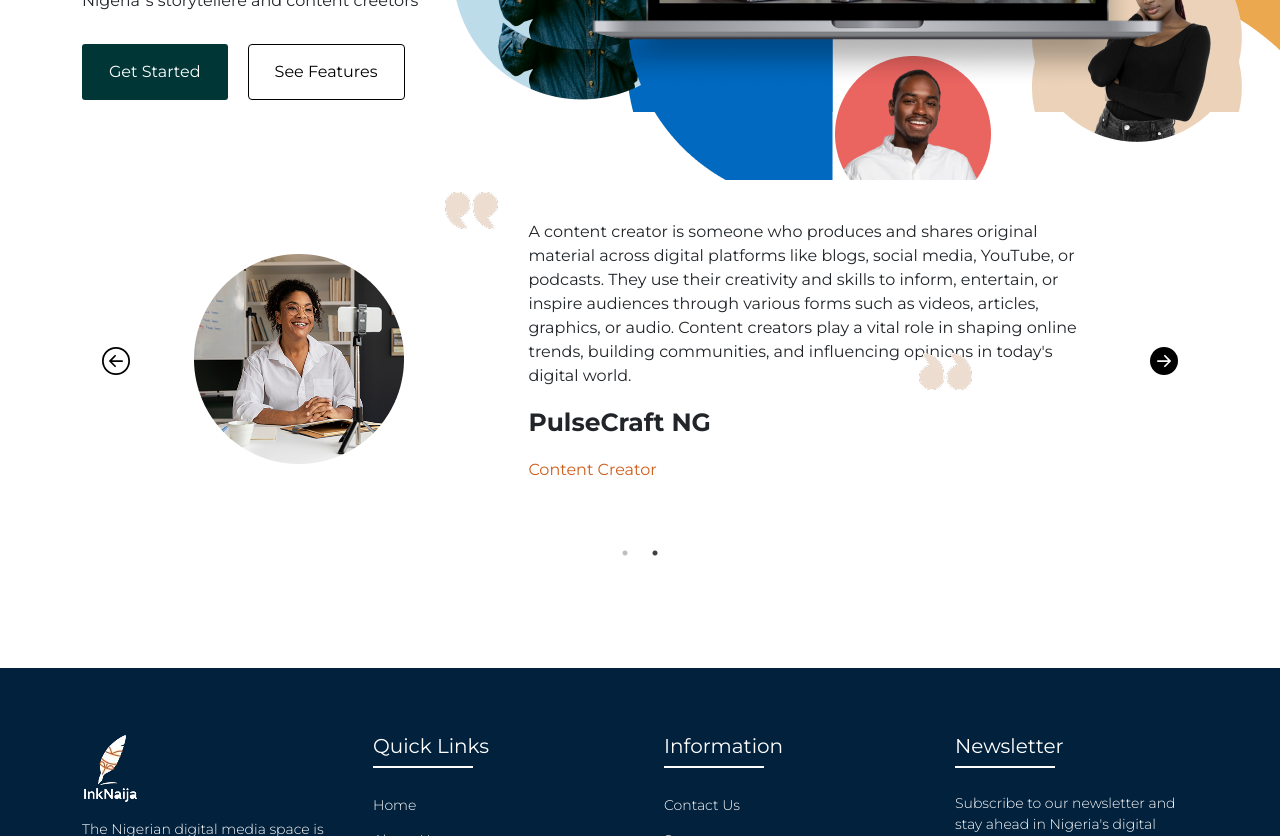
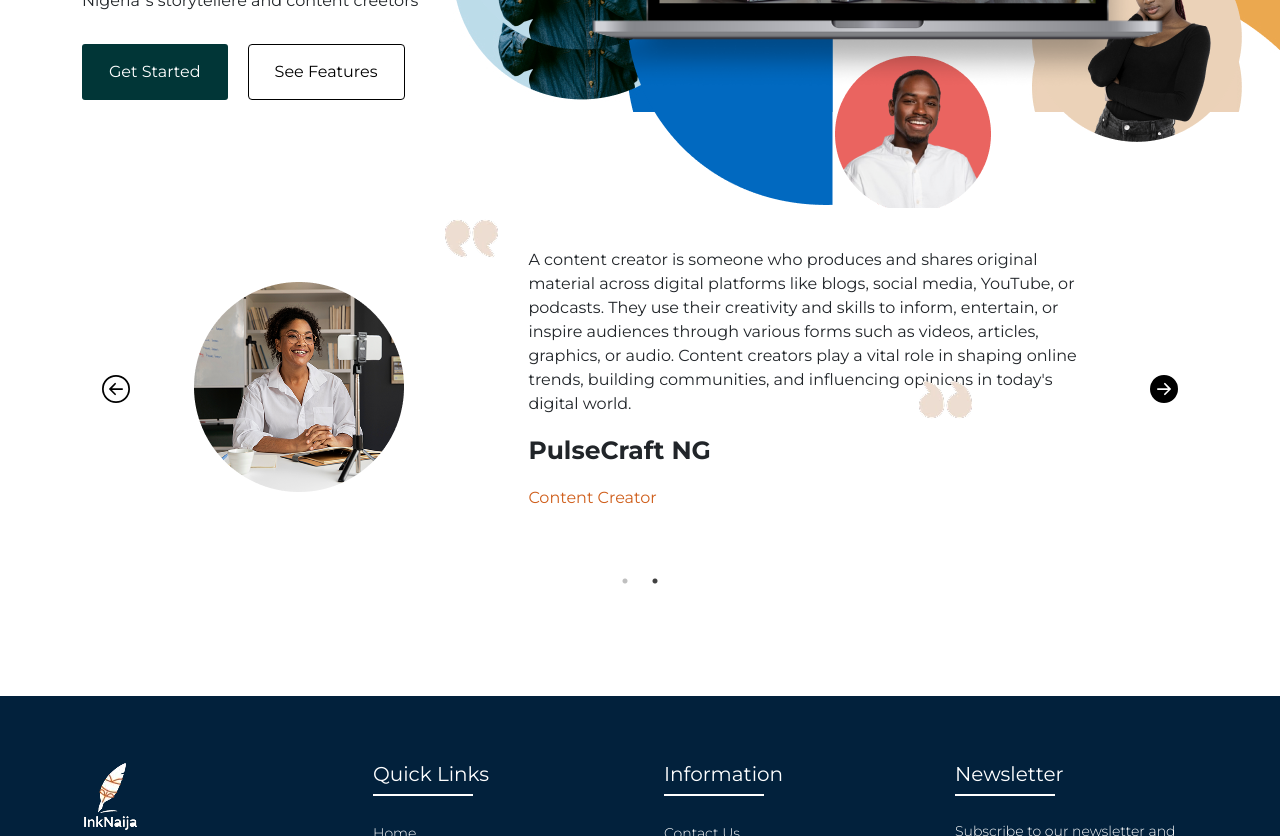
Before and after one commit to ascinate/akojopo, a Next.js app: page / in a window 1280 px wide. Shown: the part 500-1336 px from the top of the page. Built offline with nearby package versions, Linux system fonts and the light colour scheme.

Commit message:
all done

```diff
--- a/src/app/page.jsx
+++ b/src/app/page.jsx
@@ -188,7 +188,7 @@ export default function Home() {
         </section>
 
 
-        <section className="Features-section news-slider01 comon-slider-homes float-start w-100">
+        <section className="Features-section news-slider01 comon-slider-homes float-start w-100 mt-5">
 
           <div className="container  mt-5">
                 <Slider {...settingsTwo}>
```
